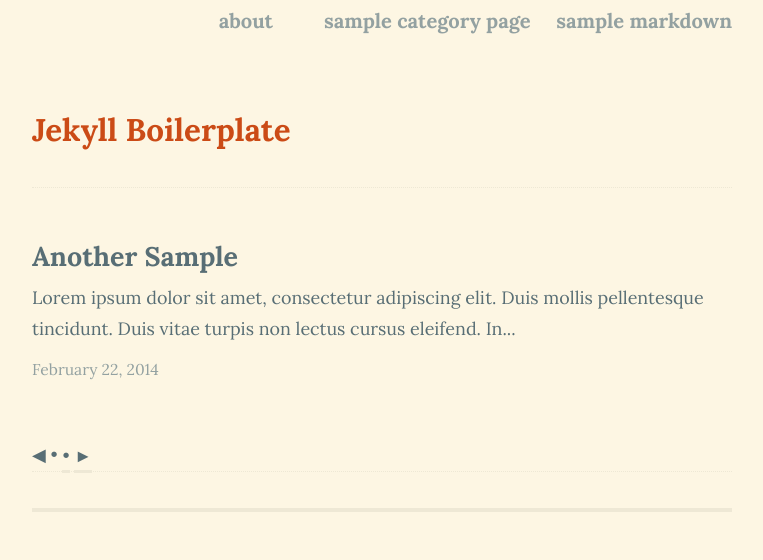
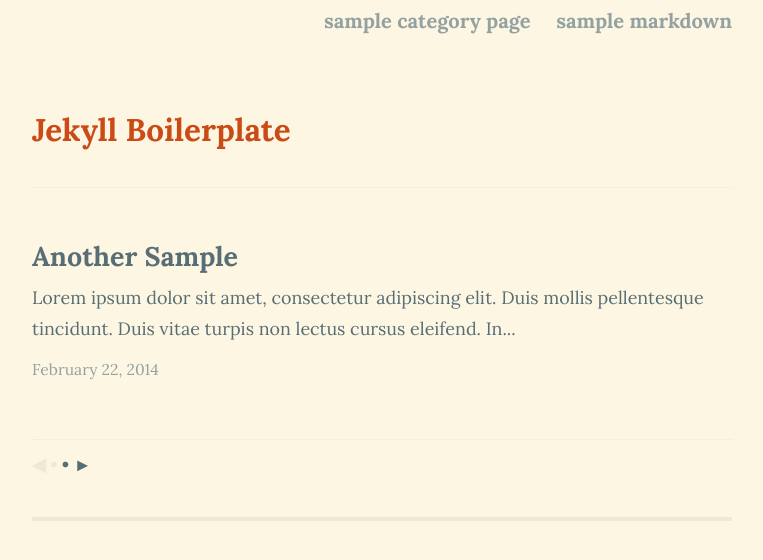
Before and after one commit to michaelgruber/jekyll-boilerplate, a Jekyll site: the page built from index.html, in a window 1280 px wide. Shown: the top 560 px of the page, without its empty margins (258-1021 px from the left). Built offline with Jekyll 4.4.1, drawn with Linux system fonts in a browser that asks for light colours; Markdown is read by kramdown in place of the engine named in the settings; the list of posts is cut into pages by our own code.

Commit message:
styling touchup

```diff
--- a/css/general.css
+++ b/css/general.css
@@ -1,3 +1,4 @@
+@import url(http://fonts.googleapis.com/css?family=Lora:400,700,400italic,700italic);
 @import url(http://fonts.googleapis.com/css?family=Lora:400,700,400italic,700italic);
 * {
   margin: 0;
@@ -26,7 +27,6 @@
 
 a, a:hover, a:visited {
   color: #586e75;
-  padding: 0.2em 0;
   border-bottom: 0.2em solid #eee8d5;
   text-decoration: none; }
 
--- a/css/main.css
+++ b/css/main.css
@@ -99,14 +99,14 @@
   font-size: 32px;
   font-size: 3.2rem; }
 .posts-list .posts {
-  border-bottom: 1px dotted #eee8d5;
+  border-top: 1px dotted #eee8d5;
   padding-left: 0;
   margin: 0 0 2em 0;
   line-height: 1.75em; }
   .posts-list .posts .posts-item {
     margin: 0;
     padding: 3em 0;
-    border-top: 1px dotted #eee8d5;
+    border-bottom: 1px dotted #eee8d5;
     list-style: none; }
     .posts-list .posts .posts-item a, .posts-list .posts .posts-item a:hover, .posts-list .posts .posts-item a:visited {
       border: none;
@@ -121,3 +121,9 @@
       font-size: 1.4rem; }
       .posts-list .posts .posts-item .posts-item-date a, .posts-list .posts .posts-item .posts-item-date a:hover, .posts-list .posts .posts-item .posts-item-date a:visited {
         color: #93a1a1; }
+  .posts-list .posts .pagination {
+    font-weight: bold;
+    margin: 0.5em 0;
+    color: #eee8d5; }
+    .posts-list .posts .pagination a {
+      border: none; }
```
Also changed, not shown: _assets/sass/main.scss (+12 -2 lines), about.md (deleted, +0 -6 lines).
